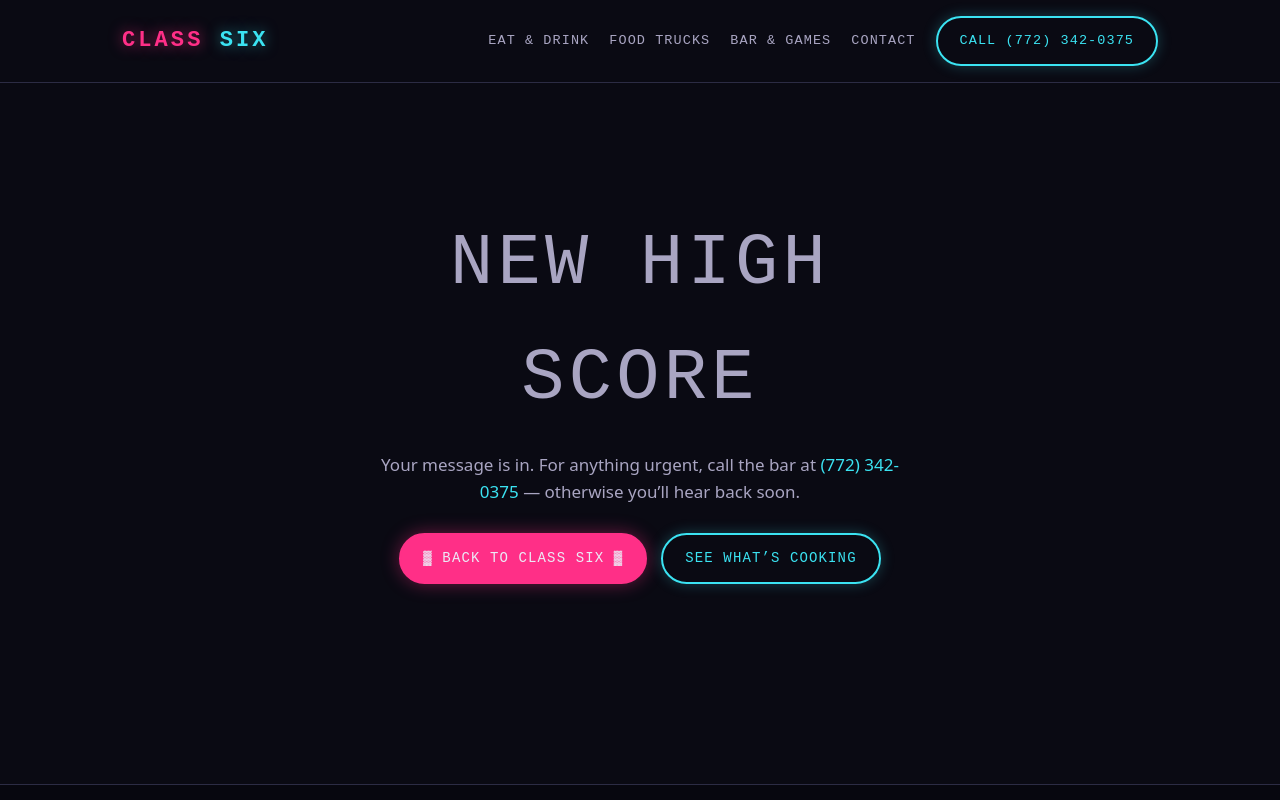
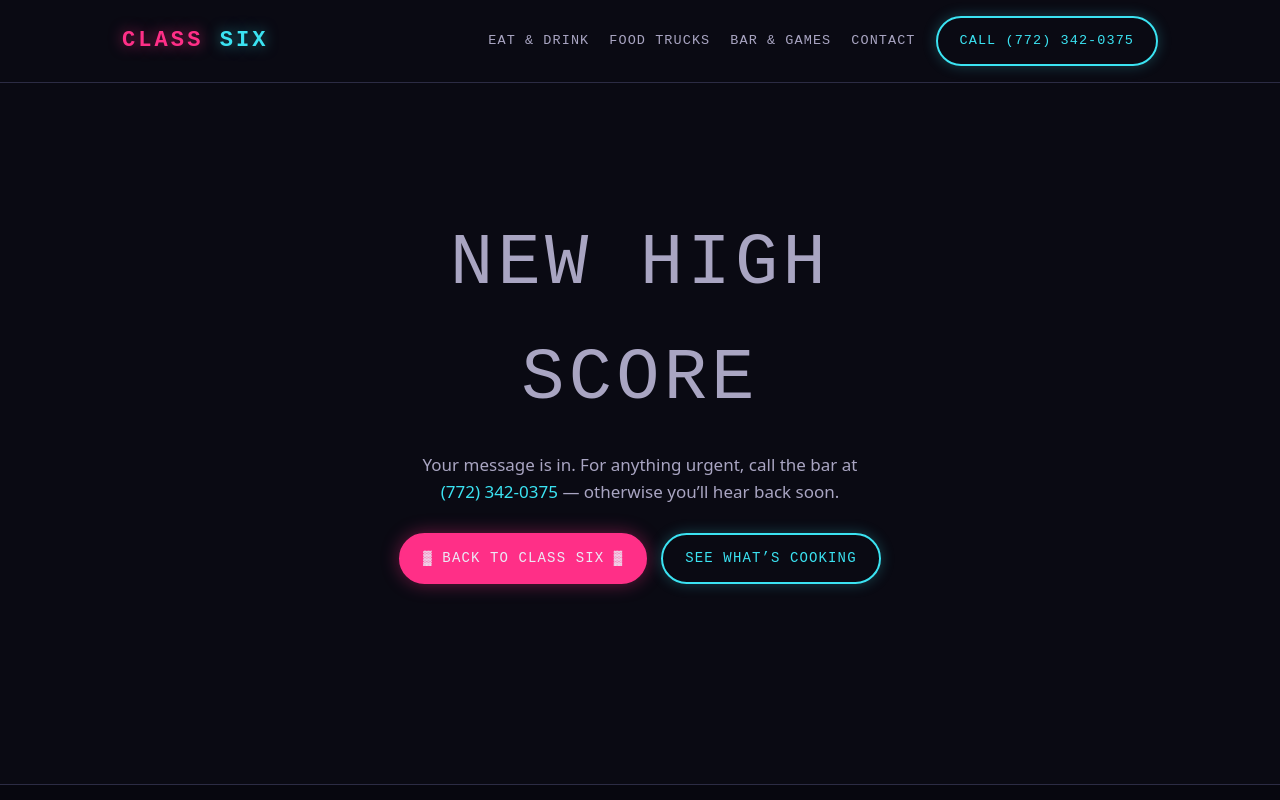
Before and after one commit to gnaritas/class-six-cape-coral, a website: page public/thanks.html in a window 1280 px wide. Shown: the top 800 px of the page. Drawn offline with Linux system fonts and the light colour scheme.

Commit message:
Fix: nowrap tel links (sweep defect — phone mid-number wrap); verified live post-fix

```diff
--- a/public/style.css
+++ b/public/style.css
@@ -11,6 +11,7 @@ html{scroll-behavior:smooth}
 body{background:var(--ink);color:var(--text);font-family:var(--sans);line-height:1.6;font-size:17px}
 a{color:var(--cyan);text-decoration:none}
 a:hover{text-decoration:underline}
+a[href^="tel:"]{white-space:nowrap}
 .wrap{max-width:1080px;margin:0 auto;padding:0 22px}
 .skip{position:absolute;left:-9999px}
 .skip:focus{left:12px;top:12px;background:var(--gold);color:#000;padding:6px 12px;z-index:5}
```
